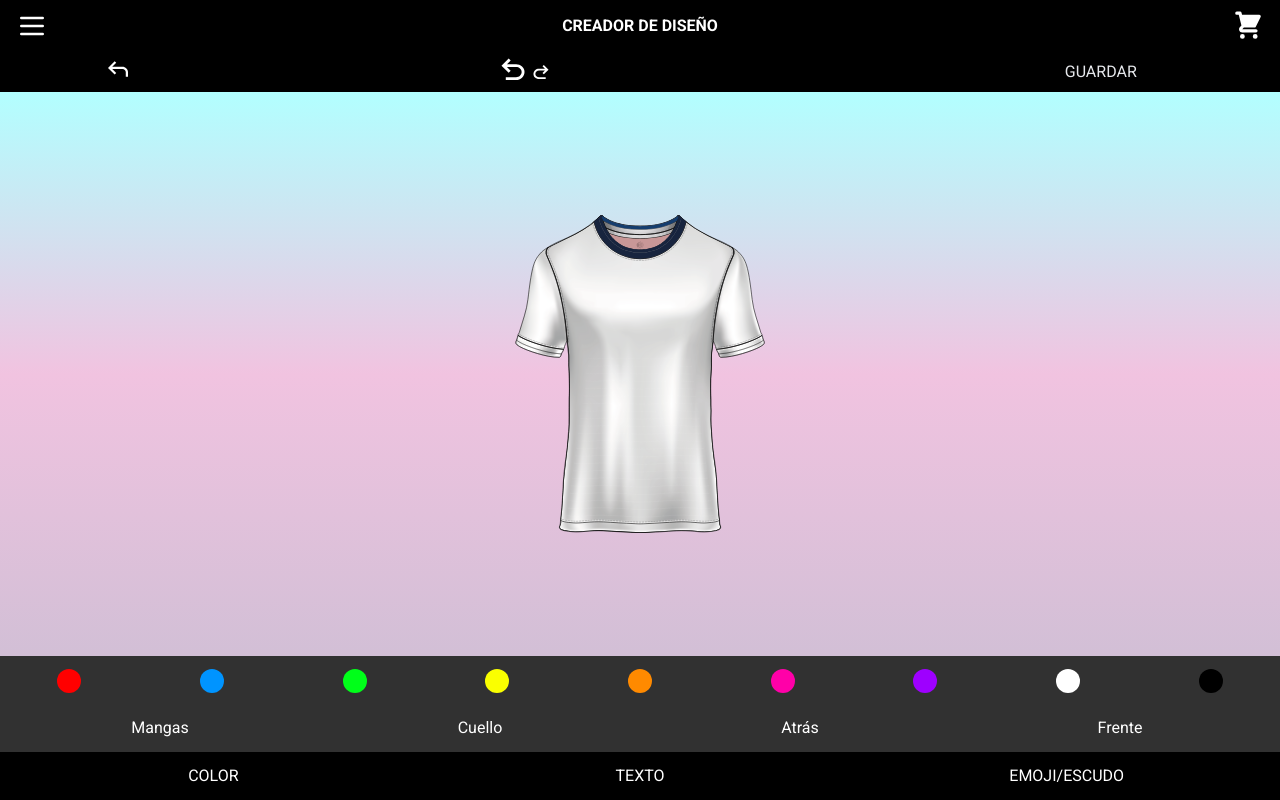
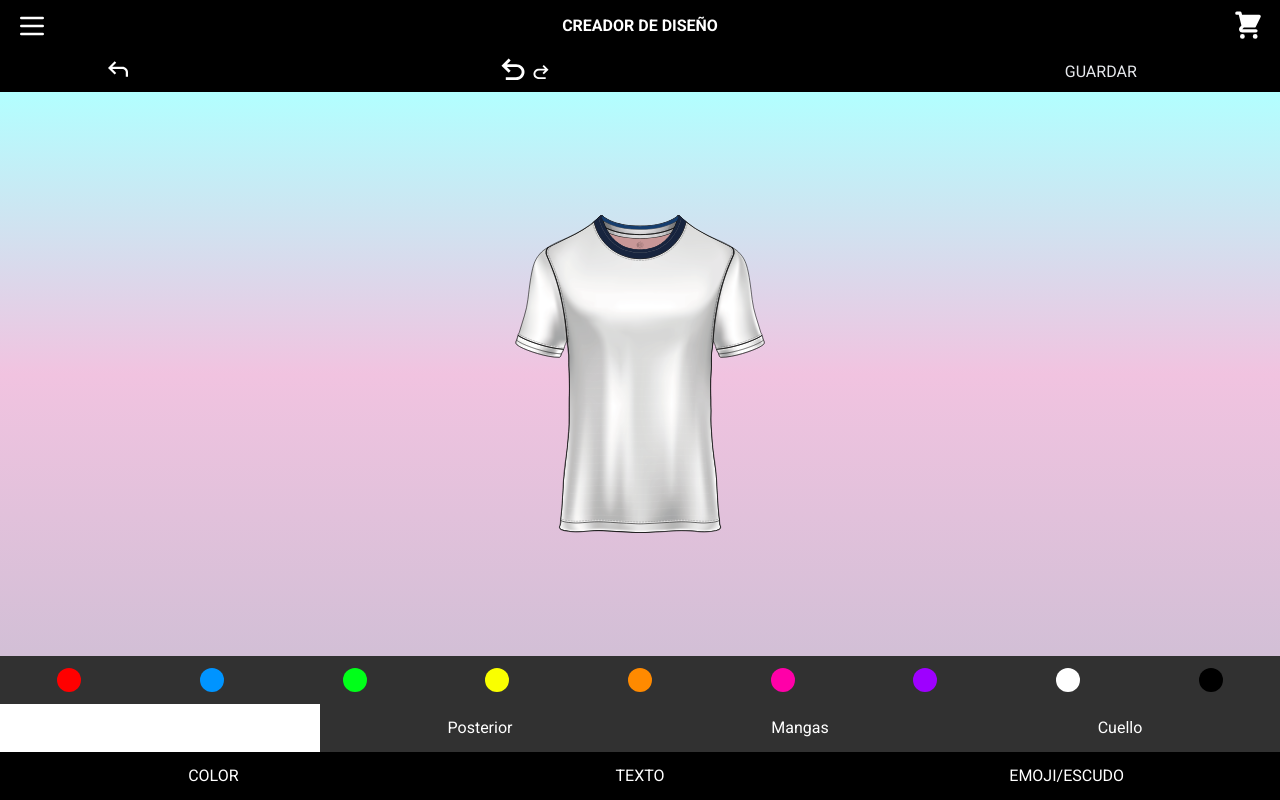
Before and after one commit to AhrensOG/ArkanoProject-Client, a Next.js app: page /modification in a window 1280 px wide. Built offline with nearby package versions, Linux system fonts and the light colour scheme.

Commit message:
Conection global state in modification page for color changes (modification.js and comonents/controlDesignToolBar/colorBar/ColorSelect.jsx)

```diff
--- a/components/controlsDesignToolBar/colorBar/ColorSelect.jsx
+++ b/components/controlsDesignToolBar/colorBar/ColorSelect.jsx
@@ -1,4 +1,6 @@
-import React from "react";
+import React, { useEffect, useState } from "react";
+import { useDispatch, useSelector } from "../../../context/hooks";
+import { updatePropClothes } from "../../../context/Actions/clothes";
 import SelectBar from "../SelectBar/SelectBar";
 
 
@@ -15,23 +17,48 @@ const ColorSelect = () => {
     `#000000`,
   ];
 
-  const zonas = ["Mangas", "Cuello", "Atrás", "Frente" ]
+  const dispatch = useDispatch();
+
+  const clothes = useSelector(state => state.clothes);
+
+  const [zonas, setZonas] = useState(Object.keys(clothes.color));
+  const [zona, setZona] = useState(zonas[0]);
+
+  useEffect(() => {
+    setZonas(Object.keys(clothes.color));
+    // console.log(clothes);
+  }, [clothes]);
+
+  const handleSelectColor = (e) => {
+    e.preventDefault();
+    dispatch(updatePropClothes('color', { [zona]: e.target.id }));
+  };
+
+  const handleSelect = (e) => {
+    e.preventDefault();
+    setZona(e.target.id);
+  };
 
   return (
     <>
-      <div className="flex bg-[#313131] w-full h-12 gap-1 py-2 justify-around">
-        {colors.map((e) => {
+      <div className="flex bg-[#313131] w-full h-12 gap-1 py-2 justify-around items-center">
+        {colors?.map((e) => {
           return (
-            <div key={e} className="">
-              <button
-                style={{ backgroundColor: e }}
-                className="rounded-full p-3"
-              ></button>
-            </div>
+            <button
+              id={e}
+              key={e}
+              onClick={(e) => handleSelectColor(e)}
+              style={{ backgroundColor: e }}
+              className="rounded-full p-3 h-5 w-5"
+            ></button>
           );
         })}
       </div>
-      <SelectBar array={zonas} handleSelect={() => 1} />
+      <SelectBar
+        array={zonas}
+        handleSelect={handleSelect}
+        state={zona}
+      />
     </>
   );
 };
--- a/pages/modification.js
+++ b/pages/modification.js
@@ -1,24 +1,27 @@
-import { useState } from "react";
+import { useEffect, useState } from "react";
 import Head from "next/head";
+import { useRouter } from "next/router";
 import NavBar from "../components/Navbar/NavBar";
 import SideBar from "../components/Navbar/SideBar";
 import TShirtCard from "../components/typeCloth/cards/TShirtCard";
 import ControlsDesign from "../components/controlsDesignToolBar/ControlsDesign";
-import ControlBar from '../components/controlBar/ControlBar'
-import { useRouter } from "next/router";
+import ControlBar from '../components/controlBar/ControlBar';
+import { useSelector } from '../context/hooks';
 
 
 export default function Modification() {
   const [nav, setNav] = useState(false);
-  const router = useRouter()
+  const router = useRouter();
+
+  const clothes = useSelector(state => state.clothes);
 
   const handleBack = () => {
-    router.back()
-  }
+    router.back();
+  };
 
   const handleSave = () => {
-    router.push('/endMerch')
-  }
+    router.push('/endMerch');
+  };
 
   return (
     <>
@@ -37,7 +40,7 @@ export default function Modification() {
           <ControlBar handleBack={handleBack} handleSave={handleSave}/>
         </div>
         <div className="basis-[90%]">
-          <TShirtCard id="REMERA 1" width={250} />
+          <TShirtCard id={clothes.class} width={250} clothes={clothes} />
         </div>
         <div className="basis-[5%]">
           <ControlsDesign/>
@@ -45,4 +48,4 @@ export default function Modification() {
       </div>
     </>
   );
-}
+};
```
